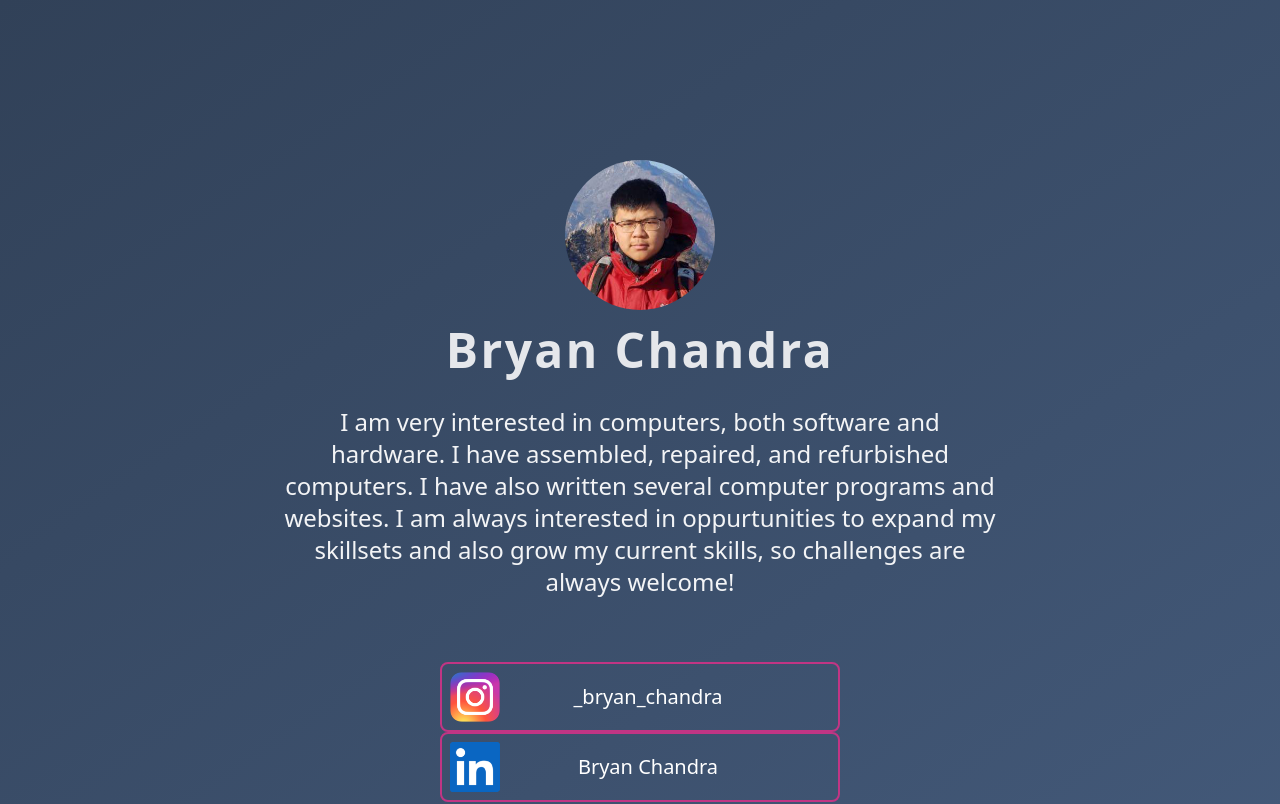
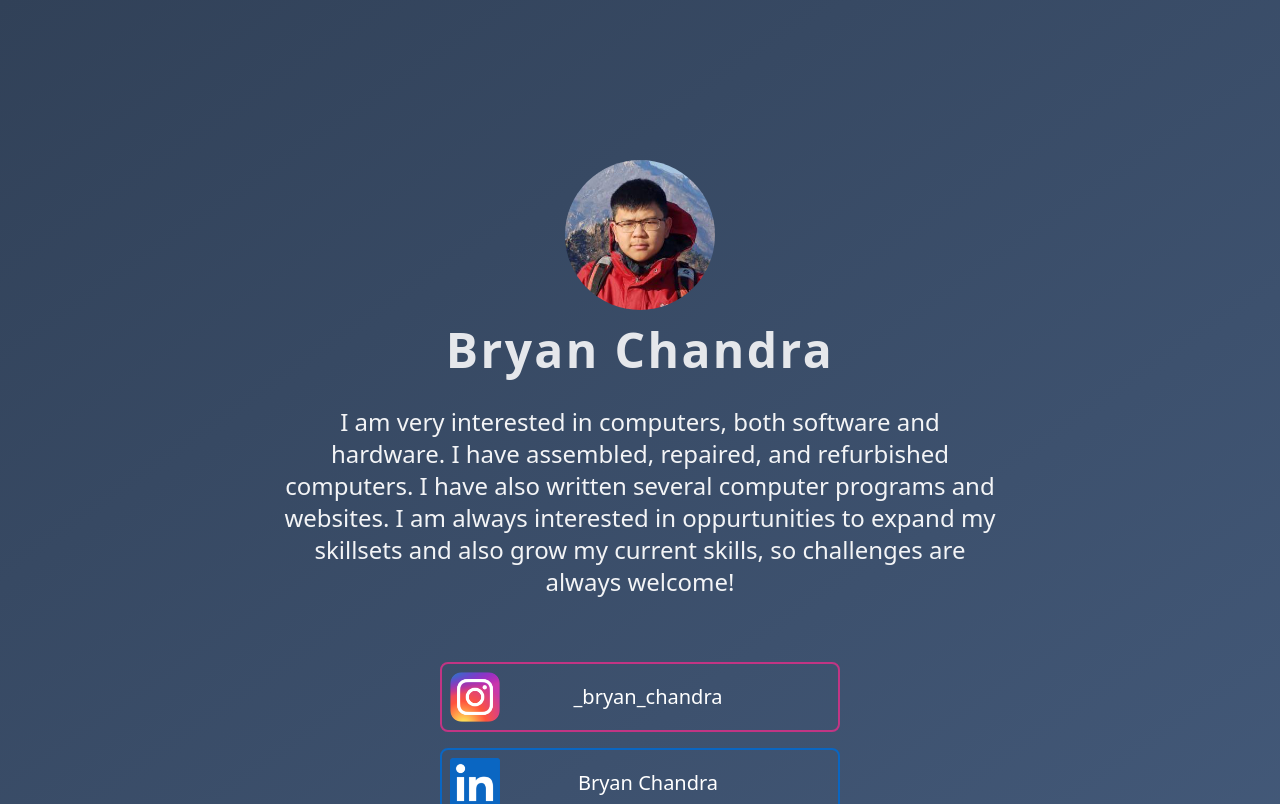
Before and after one commit to Colossies/nextJS, a Next.js app: page /nextJS/ in a window 1280 px wide. Shown: the top 804 px of the page. Built offline with nearby package versions, Linux system fonts and the light colour scheme.

Commit message:
Added spacing to social media bars Changed border color for linkedin

```diff
--- a/app/page.tsx
+++ b/app/page.tsx
@@ -37,7 +37,7 @@ export default function Page() {
 
 
       </div>
-      <div className = "flex flex-col w-full items-center justify-center">
+      <div className = "flex flex-col w-full items-center justify-center space-y-4">
         {/* Social Media */}
         <a href = "https://www.instagram.com/_bryan_chandra?igsh=dmhkZ3Rvc284OWg0" rel = "noopener noreferrer" target = "_blank">
           <div className = "flex flex-row w-[80%] lg:w-[400px] items-center p-2 rounded-lg border-2 border-[#C13584]">
@@ -53,7 +53,7 @@ export default function Page() {
       </a>
 
       <a href = "https://www.linkedin.com/in/bryan-chandra-954ba127b/?skipRedirect=true" rel = "noopener noreferrer" target = "_blank">
-          <div className = "flex flex-row w-[80%] lg:w-[400px] items-center p-2 rounded-lg border-2 border-[#C13584]">
+          <div className = "flex flex-row w-[80%] lg:w-[400px] items-center p-2 rounded-lg border-2 border-[#0A66C2]">
             <Image
               src = "/nextJS/images/linkedin_logo.png"
               alt = ""
```
